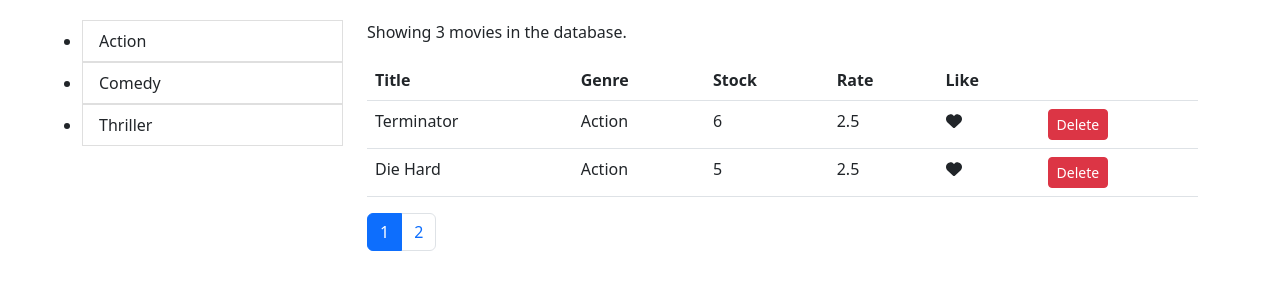
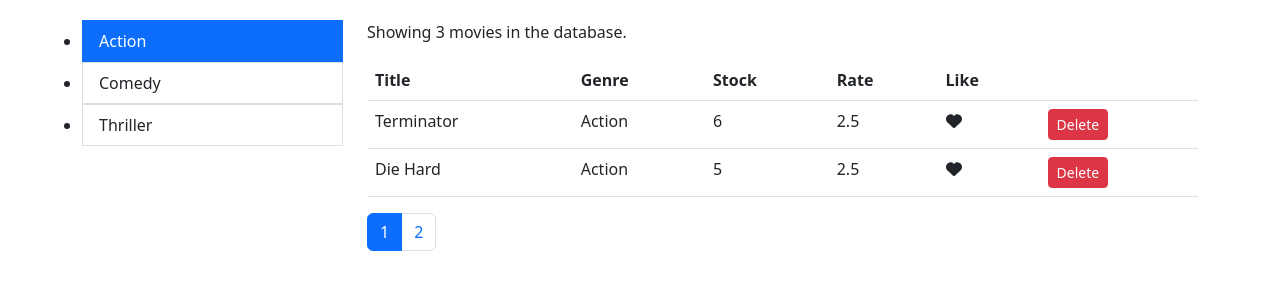
Before and after one commit to MartinMSalas/React_Mosh01_Vidly, a React (Create React App) app in the folder vidly/: page / in a window 1280 px wide. Shown: the top 300 px of the page. Built offline with nearby package versions, Linux system fonts and the light colour scheme.

Commit message:
grouplist

```diff
--- a/vidly/src/components/common/listGroup.jsx
+++ b/vidly/src/components/common/listGroup.jsx
@@ -19,12 +19,11 @@ const ListGroup = (props) => {
         {genres.map( genre => (
           <li
             key={genre.name}
-            className={
-              genre.name === currentGenre ? "page-item active" : "page-item"
-            }
+
           >
             <a
-              className="list-group-item"
+              className={genre.name === currentGenre ? "list-group-item active" : "list-group-item"}
+
               onClick={() => onGenreChange(genre.name)}
               style={{ cursor: "pointer" }}
             >
```
